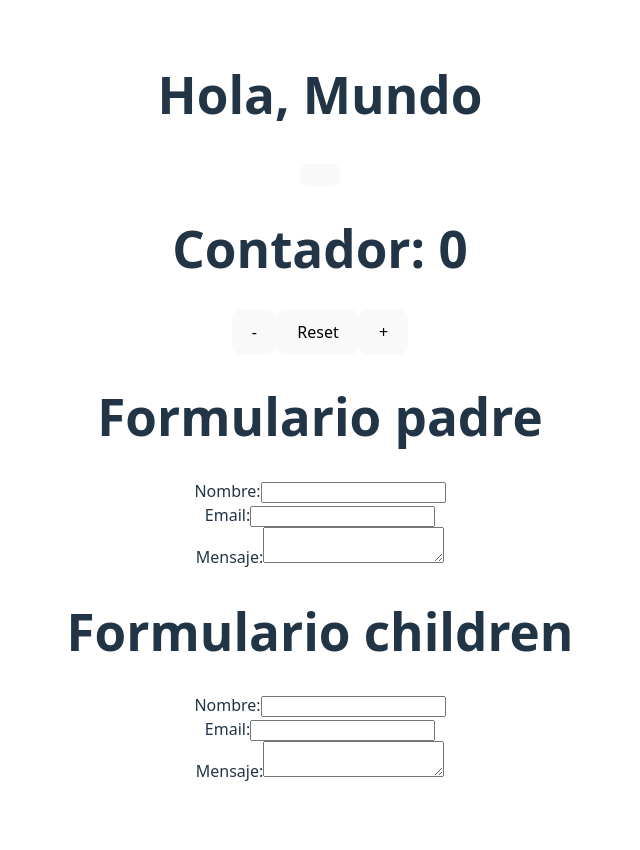
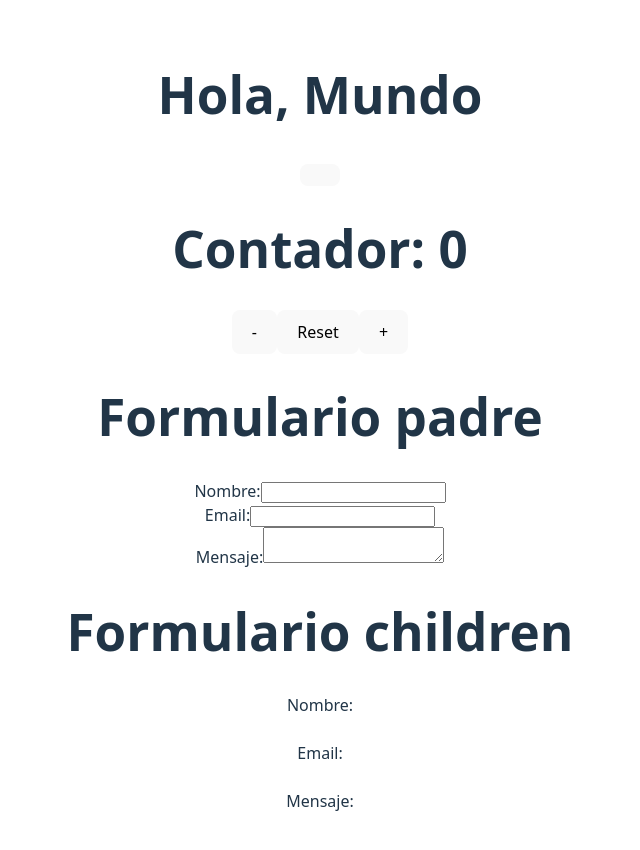
Before and after one commit to itsjp10/react-learn, a React (Vite) app in the folder hola-mundo/: page / in a window 1280 px wide. Shown: the top 850 px of the page, without its empty margins (320-960 px from the left). Before the commit the page ends 815 px from the top, so only its background shows below. Built offline with nearby package versions, Linux system fonts and the light colour scheme.

Commit message:
Hola mundo + counter + formulario

```diff
--- a/hola-mundo/src/Formulario.jsx
+++ b/hola-mundo/src/Formulario.jsx
@@ -1,17 +1,19 @@
 
-function Formulario({ name, email, message}){
+function Formulario({ name, email, message }) {
     return (
         <>
             <h1>Formulario children</h1>
             <form>
                 <label htmlFor="name">Nombre:</label>
-                <input value={name} type="text" id="name" name="name" />
+                <div>{name}</div>
+
                 <br />
                 <label htmlFor="email">Email:</label>
-                <input value={email} type="email" id="email" name="email" />
+                <div>{email}</div>
+
                 <br />
                 <label htmlFor="message">Mensaje:</label>
-                <textarea value={message} id="message" name="message"></textarea>
+                <div>{message}</div>
                 <br />
             </form>
         </>
```
